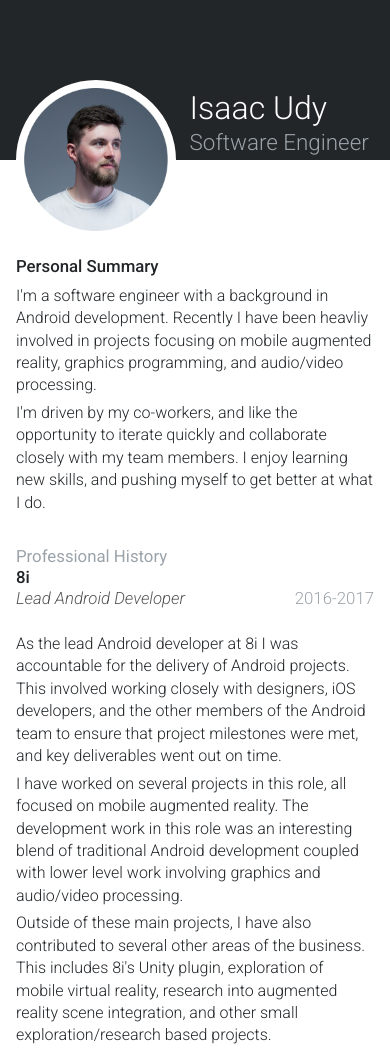
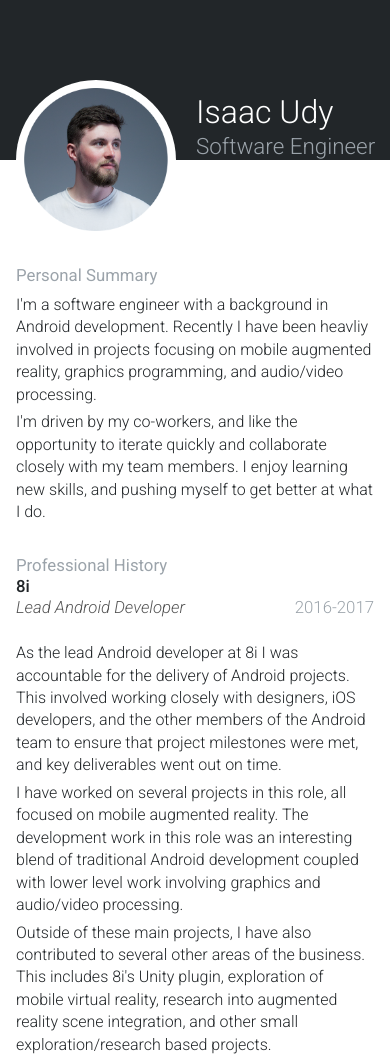
Before and after one commit to isaac-udy/isaac-udy.github.io, a plain HTML site: page index.html in a window 390 px wide. Shown: the top 1059 px of the page. Drawn offline with Linux system fonts and the light colour scheme.

Commit message:
Responsiveness improvements

```diff
--- a/index.css
+++ b/index.css
@@ -9,14 +9,24 @@
     --profile-photo-size: 10rem;
 
     --content-width: 60rem;
-    --content-offset: calc(
+    --content-pre-padding: 5.25rem;
+
+    --profile-photo-offset: calc(
         (100% - var(--content-width)) * 0.5
     );
 }
 
 @media (max-width: 60rem){
     :root {
-        --content-offset: 1rem;
+        --profile-photo-offset: 1rem;
+    }
+}
+
+@media (max-width: 380px){
+    :root {
+        --profile-photo-offset: -0.3rem;
+        --profile-photo-size: 0rem;
+        --content-pre-padding: 0rem;
     }
 }
 
@@ -25,6 +35,10 @@ body {
 }
 
 /* Title Bar */
+#title-bar{
+    min-height: var(--title-background-height);
+}
+
 #title-background {
     background: #222629;
 
@@ -36,11 +50,16 @@ body {
 }
 
 #title {
-    margin-left: 0.6rem;
-    margin-bottom: 4.25rem;
+    min-height: var(--title-background-height);
+    margin-left: 1rem;
 
-    vertical-align: middle;
-    display: inline-block;
+    vertical-align: top;
+    display: inline-flex;
+    flex-flow: column nowrap;
+}
+
+#title-spacer{
+    flex-grow: 1;
 }
 
 #profile-photo-border {
@@ -50,7 +69,7 @@ body {
     height: var(--profile-photo-size);
     border-radius: 100%;
 
-    margin-left: var(--content-offset);
+    margin-left: var(--profile-photo-offset);
     top: calc(
         var(--title-background-height) - (var(--profile-photo-size) * 0.5)
     );
@@ -142,7 +161,7 @@ body {
     max-width: var(--content-width);
     margin-left: auto;
     margin-right: auto;
-    margin-top: 1rem;
+    margin-top: var(--content-pre-padding);
 
     display: flex;
     flex-flow: row wrap;
@@ -150,11 +169,11 @@ body {
 }
 
 #content-left {
-    flex: 1 1 35rem;
+    flex: 1 1 28rem;
     padding: 1rem;
 }
 
 #content-right {
-    flex: 1 1 20rem;
+    flex: 1 1 18rem;
     padding: 1rem;
 }
--- a/index.html
+++ b/index.html
@@ -1,6 +1,8 @@
 <html>
 
 <head>
+	<meta name="viewport" content="width=device-width, initial-scale=1.0">
+
 	<script type="text/javascript" src="./index.js"></script>
 
 	<link href="https://fonts.googleapis.com/css?family=Roboto:300,300i,400,400i,500,500i" rel="stylesheet">
@@ -18,6 +20,7 @@
 		</div>
 
 		<div id="title">
+			<div id="title-spacer"></div>
 			<div class="title-1">Isaac Udy</div>
 			<div class="title-2">Software Engineer</div>
 		</div>
@@ -25,7 +28,7 @@
 
 	<div id="content">
 		<div id="content-left">
-			<div class="title-4">Personal Summary</div>
+			<div class="title-3">Personal Summary</div>
 			<div class="content-body">
 				I'm a software engineer with a background in Android development. Recently I have been heavliy involved in projects focusing
 				on mobile augmented reality, graphics programming, and audio/video processing.
```
